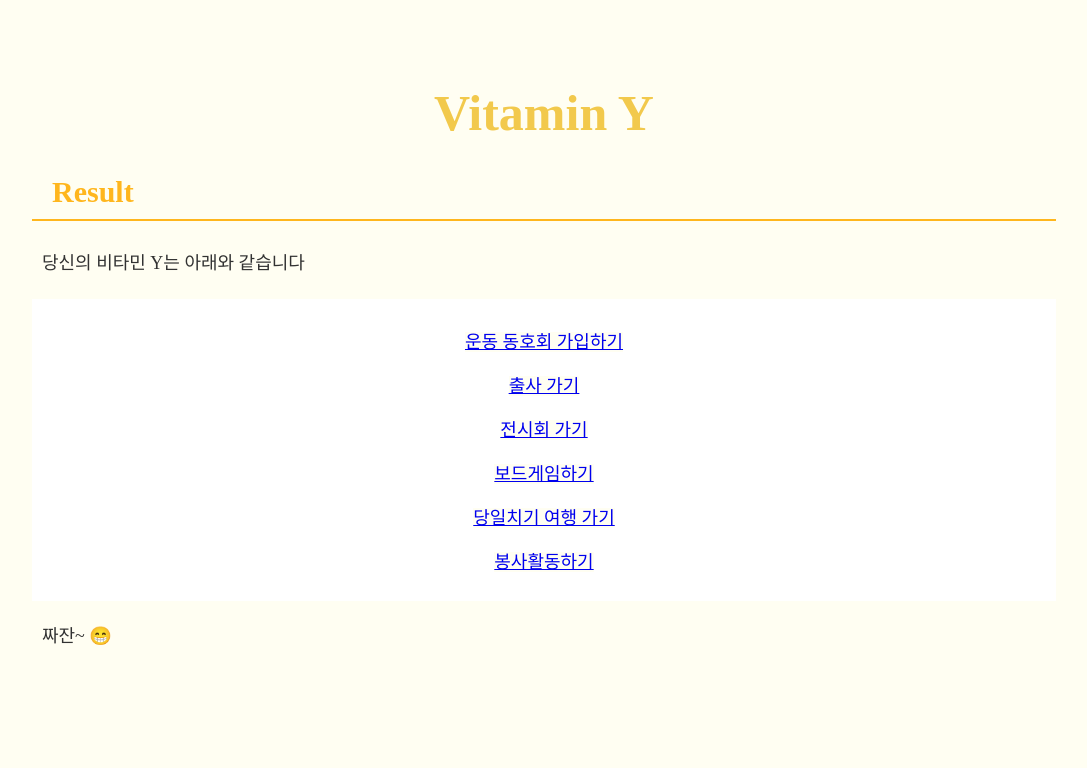
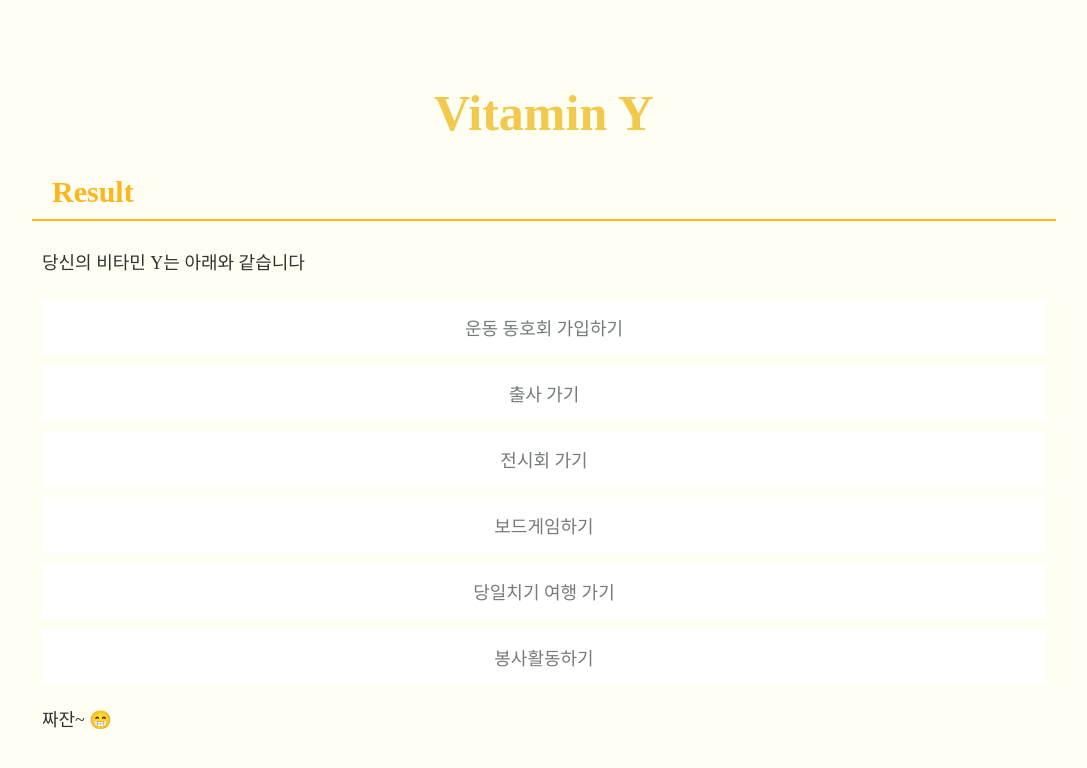
Before and after one commit to CodeSoom/project-react-3-Najeong-Kim, a React app: page /project-react-3-Najeong-Kim/result in a window 1280 px wide. Shown: the top 768 px of the page, without its empty margins (96-1183 px from the left). Built offline with nearby package versions, Linux system fonts and the light colour scheme.

Commit message:
결과 리스트 디자인 변경

```diff
--- a/src/ResultContainer.jsx
+++ b/src/ResultContainer.jsx
@@ -12,24 +12,31 @@ import { selectResult } from './actions';
 
 const Container = styled.div({
   textAlign: 'center',
-  backgroundColor: 'white',
 });
 
 const List = styled.ul({
   listStyle: 'none',
-  margin: '0',
-  padding: '10px',
-  backgroundColor: 'white',
+  padding: '0',
 });
 
 const Item = styled.li({
   backgroundColor: 'white',
+  margin: '10px',
+  padding: '5px',
+  '&:hover': {
+    boxShadow: '0px 0px 5px 1px rgba(0, 0, 0, 0.07)',
+  },
 });
 
 const ResultItem = styled.p({
   backgroundColor: 'white',
-  color: '#737B7D',
+  margin: '10px 0',
   fontSize: '18px',
+  '& a': {
+    backgroundColor: 'white',
+    textDecoration: 'none',
+    color: '#737B7D',
+  },
 });
 
 export function calculateResult(selects, result, number, points) {
```
